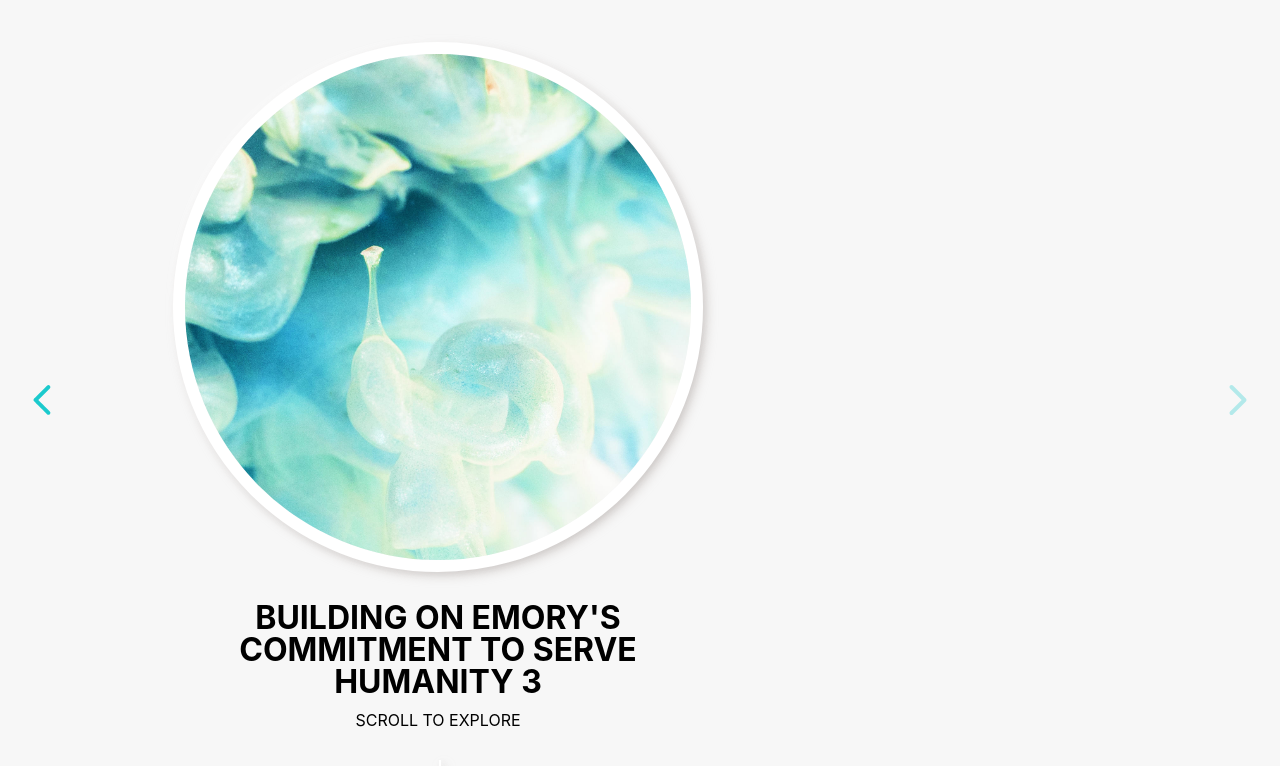
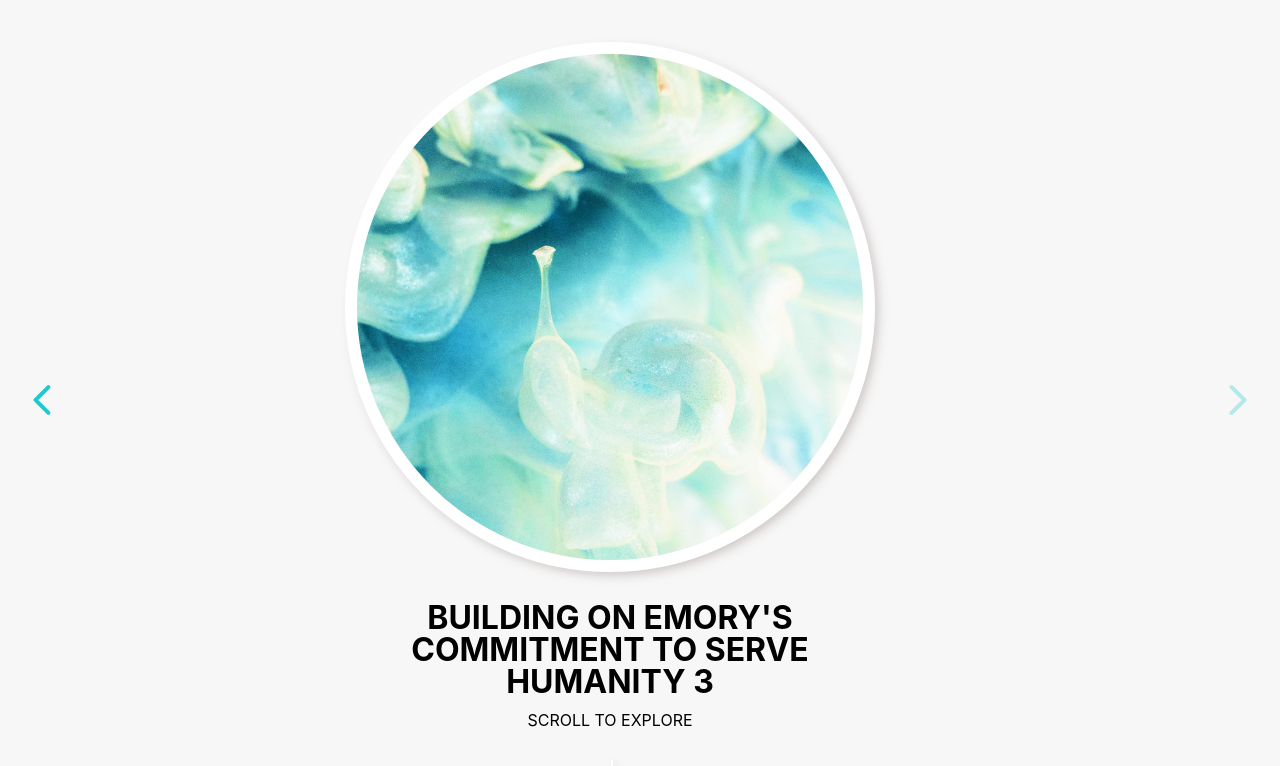
Before and after one commit to igrossberg4/emory-next, a Next.js app: page /landing/carousel/third in a window 1280 px wide. Shown: the top 766 px of the page. Built offline with nearby package versions, Linux system fonts and the light colour scheme.

Commit message:
ANIMATION - Work in nav from bottom animation. Need to add controls for fire it when it's required.

```diff
--- a/components/BottomNavigation.tsx
+++ b/components/BottomNavigation.tsx
@@ -13,7 +13,6 @@
 function BottomNavigation(props: any) {
   const router = useRouter();
   const [state, dispatch] = useContext(Context);
-  console.log("FROM BOTTOM", props);
   return (
     <Fragment>
       <div>
@@ -22,7 +21,7 @@
             dispatch({ type: "SET_NAV", payload: props.previous_route });
           }}
         >
-          <Link scroll={false} href={props.previous_route}>
+          <Link  href={props.previous_route}>
             Previous
           </Link>
         </div>
@@ -38,7 +37,7 @@
             dispatch({ type: "SET_NAV", payload: props.next_route });
           }}
         >
-          <Link scroll={false} href={props.next_route}>
+          <Link href={props.next_route}>
             Next
           </Link>{" "}
         </div>
--- a/components/CarouselItem.tsx
+++ b/components/CarouselItem.tsx
@@ -157,7 +157,8 @@
   // @ts-ignore
   return (
 
-    <div className="content-header">
+    <motion.div className="content-header">
+
       {/*  <motion.img
         className="image round-wp"
        variants={variants}
@@ -235,7 +236,7 @@
           <div className="line-separator line-separator--overflowed line-separator--half-height"></div>
         </div>
       </div>
-    </div>
+    </motion.div>
   ); /*{!animated ? <div className="carousel-item container-force-screen-fit-y">
       <div ref={(ref) => listInnerRef.current = ref}  className="content">
         <img  className="image round-wp" alt={props.header} src={props.img_src} />
--- a/components/CarouselNavigation.tsx
+++ b/components/CarouselNavigation.tsx
@@ -11,27 +11,58 @@
 import Link from "next/link";
 import { route } from "next/dist/next-server/server/router";
 import { Context } from "../state/Store";
+import { wrap } from "popmotion";
 interface ButtonEnabled {
   enabled: boolean;
   onClick: () => void;
   href: string;
 }
+
+const variants = {
+  enter: (direction: number) => {
+    return {
+      x: direction > 0 ? 1000 : -1000,
+      opacity: 0,
+    };
+  },
+  center: {
+    zIndex: 1,
+    x: 0,
+    opacity: 1,
+  },
+  exit: (direction: number) => {
+    return {
+      zIndex: 0,
+      x: direction < 0 ? 1000 : -1000,
+      opacity: 0,
+    };
+  },
+};
+
+/**
+ * Experimenting with distilling swipe offset and velocity into a single variable, so the
+ * less distance a user has swiped, the more velocity they need to register as a swipe.
+ * Should accomodate longer swipes and short flicks without having binary checks on
+ * just distance thresholds and velocity > 0.
+ */
+const swipeConfidenceThreshold = 10000;
+const swipePower = (offset: number, velocity: number) => {
+  return Math.abs(offset) * velocity;
+};
+
 export const PrevButton = ({ enabled, onClick, href }: ButtonEnabled) => (
   <button
     className="embla__button embla__button--prev"
     onClick={onClick}
     disabled={href ? false : true}
   >
-    <Link href={href ? href : ""}>
     <svg className="embla__button__svg" viewBox="137.718 -1.001 366.563 644">
       <path d="M428.36 12.5c16.67-16.67 43.76-16.67 60.42 0 16.67 16.67 16.67 43.76 0 60.42L241.7 320c148.25 148.24 230.61 230.6 247.08 247.08 16.67 16.66 16.67 43.75 0 60.42-16.67 16.66-43.76 16.67-60.42 0-27.72-27.71-249.45-249.37-277.16-277.08a42.308 42.308 0 0 1-12.48-30.34c0-11.1 4.1-22.05 12.48-30.42C206.63 234.23 400.64 40.21 428.36 12.5z" />
     </svg>
-    </Link>
   </button>
 );
 
 export const NextButton = ({ enabled, onClick, href }: ButtonEnabled) => (
-  <Link href={href ? href : ""}>
   <button
     className="embla__button embla__button--next"
     onClick={onClick}
@@ -41,14 +72,35 @@
       <path d="M181.776 107.719L78.705 4.648c-6.198-6.198-16.273-6.198-22.47 0s-6.198 16.273 0 22.47l91.883 91.883-91.883 91.883c-6.198 6.198-6.198 16.273 0 22.47s16.273 6.198 22.47 0l103.071-103.039a15.741 15.741 0 0 0 4.64-11.283c0-4.13-1.526-8.199-4.64-11.313z" />
     </svg>
   </button>
-  </Link>
 );
-const EmblaCarousel = ({ slides, actual }: { slides: any; actual: any }) => {
-  const [state, dispatch] = useContext(Context);
-
-  const [prevBtnEnabled, setPrevBtnEnabled] = useState(true);
-  console.log("EOOO", state);
-  const [nextBtnEnabled, setNextBtnEnabled] = useState(actual.next != null);
+const EmblaCarousel = ({
+  slides,
+  actual,
+}: {
+  slides: any;
+  actual: any;
+  current: number;
+}) => {
+  const index = slides.findIndex(
+    (slide) => MD5(slide) === MD5(actual.actual)
+  );
+  const [[page, direction], setPage] = useState([slides.findIndex(
+    (slide) => MD5(slide) === MD5(actual.actual)
+  ), 0]);
+  console.log(slides.findIndex(
+    (slide) => MD5(slide) === MD5(actual.actual)
+  ));
+  // We only have 3 images, but we paginate them absolutely (ie 1, 2, 3, 4, 5...) and
+  // then wrap that within 0-2 to find our image ID in the array below. By passing an
+  // absolute page index as the `motion` component's `key` prop, `AnimatePresence` will
+  // detect it as an entirely new image. So you can infinitely paginate as few as 1 images.
+  const imageIndex = wrap(0, slides.length, page);
+  console.log(slides, page, actual);
+  const [prevBtnEnabled, setPrevBtnEnabled] = useState(page === 0 ? false : true);
+  const [nextBtnEnabled, setNextBtnEnabled] = useState(page < slides.length - 1 ? false : true);
+  const paginate = (newDirection: number) => {
+    setPage([page + newDirection, newDirection]);
+  };
   const router = useRouter();
   const changeRoute = useCallback(
     (route) => {
@@ -58,52 +110,110 @@
         {
           pathname: route,
         },
-        route
-        //{ shallow: false }
+        route,
+
       );
     },
     [router]
   );
 
   const scrollPrev = useCallback(() => {
-    console.log;
-    dispatch({ type: "MOVE_SLIDE", payload: "back" });
-    //changeRoute(actual.prev);
-  }, [changeRoute]);
+    if (page > 0) {
+      paginate(-1);
+      changeRoute(actual.prev)
+    }
+
+    //dispatch({ type: "MOVE_SLIDE", payload: "back" });
+  }, [paginate, page]);
   const scrollNext = useCallback(() => {
-    //changeRoute(actual.next);
-    dispatch({ type: "MOVE_SLIDE", payload: "next" });
-  }, [changeRoute]);
-  const spring = {
-    delay: 0.3,
-    duration: 2,
-
-    staggerChildren: 0.17,
-    delayChildren: 0.2,
-  };
+    if (page < slides.length) {
+      paginate(1);
+      changeRoute(actual.next);
+    }
+    //dispatch({ type: "MOVE_SLIDE", payload: "next" });
+  }, [paginate, page]);
   return (
+    <div>
     <div className="embla">
       <div className="embla__viewport">
-        <div className="embla__container">
-          <AnimatePresence>
-            {[actual.actual].map((slide, index) => {
+        <motion.div
+
+                       /* custom={direction}
+                        variants={variants}
+                        initial="enter"
+                        animate="center"
+                        exit="exit"
+                        transition={{
+                          x: { type: "spring", stiffness: 300, damping: 30 },
+                          opacity: { duration: 0.2 },
+                        }}
+                        layout
+                        drag="x"
+                        dragConstraints={{ left: 0, right: 0 }}
+                        dragElastic={1}
+                        onDragEnd={(e, { offset, velocity }) => {
+                          const swipe = swipePower(offset.x, velocity.x);
+
+                          if (swipe < -swipeConfidenceThreshold) {
+                            scrollNext()
+                          } else if (swipe > swipeConfidenceThreshold) {
+                            scrollPrev()
+                          }
+                        }}*/
+        className="embla__container" style={{transform: `translateX(${-page*100}%)`}}>
+          {
+            /*
+                      <motion.div
+                        key={page}
+                        custom={direction}
+                        variants={variants}
+                        initial="enter"
+                        animate="center"
+                        exit="exit"
+                        transition={{
+                          x: { type: "spring", stiffness: 300, damping: 30 },
+                          opacity: { duration: 0.2 },
+                        }}
+                        layout
+                        drag="x"
+                        dragConstraints={{ left: 0, right: 0 }}
+                        dragElastic={1}
+                        onDragEnd={(e, { offset, velocity }) => {
+                          const swipe = swipePower(offset.x, velocity.x);
+
+                          if (swipe < -swipeConfidenceThreshold) {
+                            scrollNext()
+                          } else if (swipe > swipeConfidenceThreshold) {
+                            scrollPrev()
+                          }
+                        }}
+                      >*/
+            slides.map((value, i) => {
               return (
 
+                <div key={i}  className="embla__slide">
+                  <div className="embla__slide__inner">
+                    <DynamicComponentMatcher
 
-                    <div className="embla__slide" key={index}>
-                      <div className="embla__slide__inner">
+                      view={[
                         {
-                          <DynamicComponentMatcher
-                            view={[slide]}
+                          component: "DynamicComponentMatcher",
+                          props: { view: [value.props.view[0]] },
+                        },
+                      ]}
                     ></DynamicComponentMatcher>
-                        }
                   </div>
                 </div>
+
               );
-
-            })
-          }</AnimatePresence>
-        </div>
+            }) /*
+                        <DynamicComponentMatcher
+                          view={[slides[imageIndex]]}
+                        ></DynamicComponentMatcher>
+                      </motion.div>
+                    </AnimatePresence>*/
+          }
+        </motion.div>
       </div>
       <PrevButton
         href={actual.prev}
@@ -116,10 +226,22 @@
         enabled={nextBtnEnabled}
       />
     </div>
+    <DynamicComponentMatcher
+                          view={[
+                            {
+                              component: "DynamicComponentMatcher",
+                              props: { view: slides[page].props.view.slice(1) },
+                            },
+                          ]}
+                        ></DynamicComponentMatcher>
+    </div>
   );
 };
-const SLIDE_COUNT = 5;
-const slides = Array.from(Array(SLIDE_COUNT).keys());
 export default function CarouselNavigation(props: any) {
-  return <EmblaCarousel slides={props.slides} actual={props} />;
+  return (
+    <EmblaCarousel
+      slides={props.slides}
+      actual={props}
+    />
+  );
 }
--- a/components/LateralImageExpanded.tsx
+++ b/components/LateralImageExpanded.tsx
@@ -9,10 +9,11 @@
     const router = useRouter();
   return (
     <Fragment>
-      <Box background={props.background}>
+      <div className="container-force-screen-fit-y" style={{background:props.background}}>
         <button onClick={() => router.back()}>{props.button_close_text}</button>
 
         <motion.figure
+          layout
           layoutId={props.img_src}
           initial={{ opacity: 1 }}
           animate={{ opacity: 1 }}
@@ -23,7 +24,7 @@
         <p>
           {props.text}
         </p>
-      </Box>
+      </div>
     </Fragment>
   );
 }
--- a/components/LateralImageText.tsx
+++ b/components/LateralImageText.tsx
@@ -16,6 +16,7 @@
           {props.text}
         </p>
         <motion.figure
+        layout
         layoutId={props.img_src}
         initial={{ opacity: 0 }}
         animate={{ opacity: 1 }}
--- a/next.config.js
+++ b/next.config.js
@@ -5,9 +5,6 @@
     loader: 'imgix',
     path: '/',
   },
-  experimental: {
-    scrollRestoration: true
-  },
   sassOptions: {
     includePaths: [path.join(__dirname, 'styles')],
   },
--- a/package.json
+++ b/package.json
@@ -16,6 +16,7 @@
     "framer-motion": "^4.1.17",
     "next": "11.0.1",
     "object-hash": "^2.2.0",
+    "popmotion": "^9.4.0",
     "react": "17.0.2",
     "react-dom": "17.0.2",
     "react-intersection-observer": "^8.32.0",
--- a/pages/[...path].tsx
+++ b/pages/[...path].tsx
@@ -2,7 +2,7 @@
 import Head from "next/head";
 import Image from "next/image";
 import Link from "next/link";
-import React, { useContext, useEffect, useState } from "react";
+import React, { useCallback, useContext, useEffect, useState } from "react";
 import DynamicComponentMatcher from "../components/DynamicComponentMatcher";
 import { Fragment, createContext, useReducer } from "react";
 import { AnimatePresence, AnimateSharedLayout, motion } from "framer-motion";
@@ -10,16 +10,22 @@
 
 export default function Home(props: any) {
   const router = useRouter();
+  const [scroll, setScroll] = useState(0);
+  const [innerHeight, setInnerHeight] = useState(0);
+
   // https://codesandbox.io/s/framer-motion-nextjs-page-transitions-d7fwk?file=/pages/about.js:871-877
-  console.log(props);
   const spring = {
-    delay: 0.3,
-    duration: 2,
+    duration: 1,
+  };
 
-    staggerChildren: 0.17,
-    delayChildren: 0.2,
-    y: { type: "spring", stiffness: 100 },
-  };
+  const handleScroll = useCallback(() => {
+    setScroll(window.scrollY);
+    setInnerHeight(window.innerHeight);
+  }, [scroll, setScroll, innerHeight, setInnerHeight]);
+  useEffect(() => {
+    window.addEventListener("scroll", handleScroll);
+    return () => window.removeEventListener("scroll", handleScroll);
+  }, [handleScroll]);
   const [state, dispatch] = useContext(Context);
   return (
     <Fragment>
@@ -29,25 +35,40 @@
         <link rel="icon" href="/favicon.ico" />
         <meta name="viewport" content="width=device-width, initial-scale=1.0" />
       </Head>
-      {
-        <AnimatePresence>
-          {" "}
+      {state.route != "" ? (
+        <AnimatePresence
+
+        >
           <motion.div
-            key={state.route}
-            layout
-            layoutId="test"
+            key={router.asPath}
+            layout={true}
             transition={spring}
-            initial={{ y: -300, opacity: 0 }}
-            animate={{ y: 0, opacity: 1 }}
-            exit={{ x: -300, opacity: 1 }}
+            initial={{
+              y: scroll < innerHeight ? scroll : innerHeight,
+              opacity: 1,
+            }}
+            animate={{
+            //   y: 0, opacity: 1, height: 0
+            }
+            }
+            exit={{
+               y: -scroll * 15, opacity: 0, height: 0 }
+          }
           >
-            <DynamicComponentMatcher
-              key={state.route}
-              view={props.view}
-            ></DynamicComponentMatcher>
+            <AnimateSharedLayout>
+              <DynamicComponentMatcher
+                key={state.route}
+                view={props.view}
+              ></DynamicComponentMatcher>
+            </AnimateSharedLayout>
           </motion.div>{" "}
         </AnimatePresence>
-      }
+      ) : (
+        <DynamicComponentMatcher
+          key={state.route}
+          view={props.view}
+        ></DynamicComponentMatcher>
+      )}
     </Fragment>
   );
 }
--- a/pages/_app.tsx
+++ b/pages/_app.tsx
@@ -6,13 +6,11 @@
 import React, { useState, useEffect } from "react";
 import Store from "../state/Store";
 
-
 function MyApp({ Component, pageProps, router }: AppProps) {
   return (
     <Store>
-
-          <Component {...pageProps} key={router.route} />
-          </Store>
+      <Component {...pageProps} key={router.route} />
+    </Store>
   );
 }
 export default MyApp;
--- a/state/Store.tsx
+++ b/state/Store.tsx
@@ -1,10 +1,11 @@
+import { useAnimation } from "framer-motion";
 import React, {createContext, useReducer} from "react";
 import Reducer from './Reducer'
 
 
 const initialState = {
     route:'',
-    slide:undefined
+    slide:undefined,
 };
 
 const Store = ({children}) => {
--- a/styles/embla.scss
+++ b/styles/embla.scss
@@ -4,25 +4,6 @@
     margin-left: auto;
     height: 100vh;
     margin-right: auto;
-  }
-  .slide-in {
-    position: fixed;
-    top: 0;
-    left: 0;
-    height: 100vh;
-    width: 100%;
-    //background: #066bb8;
-    transform-origin: left;
-  }
-
-  .slide-out {
-    position: fixed;
-    top: 0;
-    left: 0;
-    height: 100vh;
-    width: 100%;
-    //background: #066bb8;
-    transform-origin: right;
   }
   .embla__viewport {
     overflow: hidden;
@@ -45,11 +26,14 @@
     -khtml-user-select: none;
     -webkit-tap-highlight-color: transparent;
     margin-left: -10px;
+    //scroll-snap-type: x mandatory;
+    //overflow-x: auto;
   }
 
   .embla__slide {
     position: relative;
-    min-width: 70vw;
+    min-width: 100vw;
+    //scroll-snap-align: center;
   }
 
   .embla__slide__inner {
```
Also changed, not shown: 1 other file (tests, documents, lock files or other folders). Lines whose indentation alone changed are shown as unchanged.
